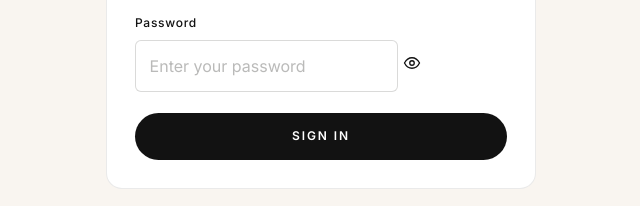
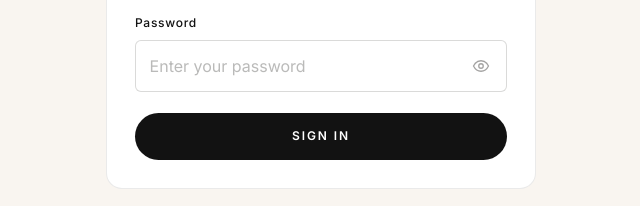
Before and after one commit to mijelblack677-ctrl/secondary-yaza, an Astro site: page /login in a window 1280 px wide. Shown: the part 447-653 px from the top of the page, 319-959 px from the left. Built offline with nearby package versions, Linux system fonts and the light colour scheme; Astro itself is replaced by a stand-in of ours.

Commit message:
Add password reveal toggle styles
Added styles for password reveal toggle functionality.

```diff
--- a/src/styles/library.css
+++ b/src/styles/library.css
@@ -2602,3 +2602,41 @@ main.site-main .purchase-btn:hover{background:#c9a86a!important}
 .admin-cover-clear:hover{background:rgba(0,0,0,.85)}
 .admin-cover-empty{display:inline-flex;align-items:center;justify-content:center;width:36px;height:48px;border:1px dashed var(--line-strong);border-radius:6px;color:var(--ink-30)}
 .admin-cover-btn{background:none;border:none;padding:0;cursor:pointer}
+
+/* Password reveal toggle */
+.password-wrap {
+  position: relative;
+  display: block;
+}
+
+.password-wrap input {
+  width: 100%;
+  padding-right: 2.75rem; /* space for the button */
+}
+
+.password-toggle {
+  position: absolute;
+  top: 50%;
+  right: 0.6rem;
+  transform: translateY(-50%);
+  display: inline-flex;
+  align-items: center;
+  justify-content: center;
+  width: 2rem;
+  height: 2rem;
+  padding: 0;
+  background: transparent;
+  border: 0;
+  color: var(--ink-40);
+  cursor: pointer;
+  border-radius: 4px;
+}
+
+.password-toggle:hover {
+  color: var(--ink);
+}
+
+.password-toggle:focus-visible {
+  outline: 2px solid var(--accent);
+  outline-offset: 2px;
+}
```
